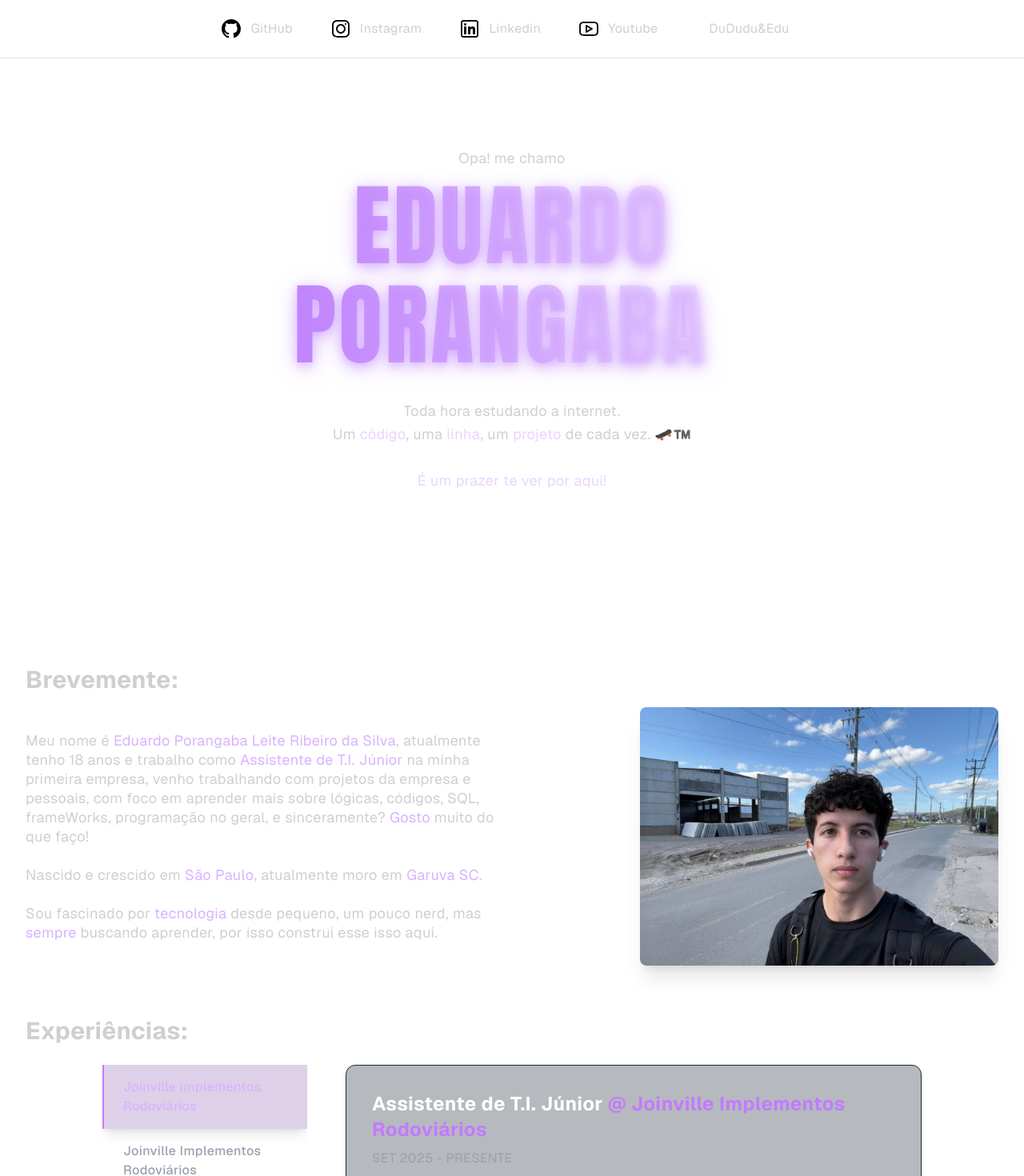
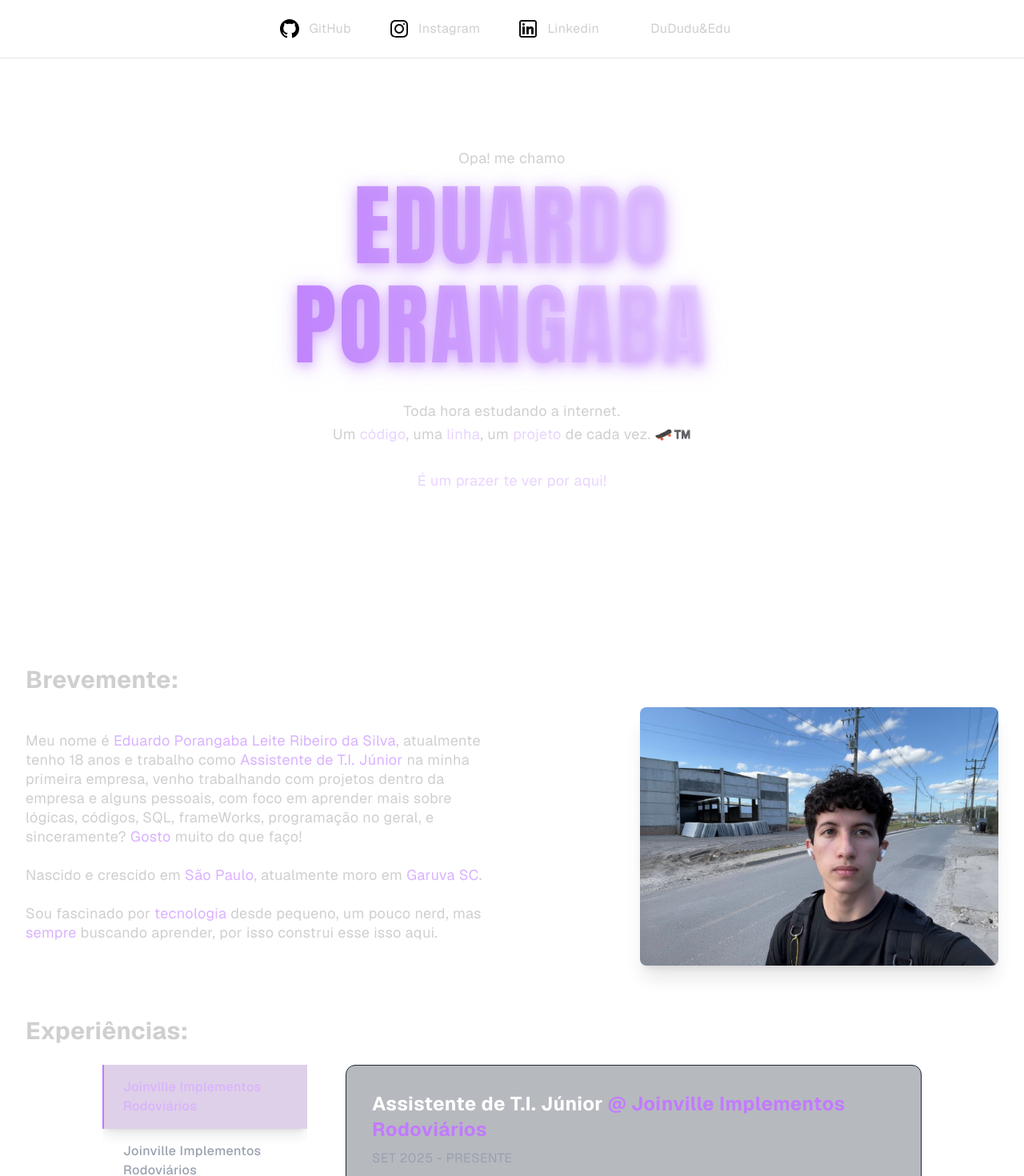
Before and after one commit to eduardoporangaba/about-me, a Next.js app: page / in a window 1280 px wide. Shown: the top 1470 px of the page at 80% size. Built offline with nearby package versions, Linux system fonts and the light colour scheme.

Commit message:
remove youtube

```diff
--- a/app/page.tsx
+++ b/app/page.tsx
@@ -62,30 +62,8 @@ export default function Home() {
               <span className="hidden sm:block">Linkedin</span>
             </a>
 
-            <a
-              href="https://youtube.com/@filipedeschamps"
-              target="_blank"
-              rel="noopener noreferrer"
-              className="flex items-center gap-3 hover:underline hover:underline-offset-4"
-            >
-              <Image
-                src="/youtube.svg"
-                alt="Youtube"
-                width={24}
-                height={24}
-                className="dark:invert"
-              />
-              <span className="hidden sm:block">Youtube</span>
-            </a>
-
             {/* Botão extra */}
-            <button
-              onClick={() =>
-                window.open(
-                  "https://youtu.be/ko70cExuzZM?si=OSh52P8D2FpXYGRu",
-                  "_blank"
-                )
-              }
+            <button //botão responsável por redirecionar para outro site | onClick={() => window.open("https://youtu.be/ko70cExuzZM?si=OSh52P8D2FpXYGRu""_blank")}
               className="hidden sm:block px-4 py-2 rounded hover:bg-neutral-100 dark:hover:bg-neutral-800 transition"
             >
               DuDudu&Edu
@@ -101,25 +79,13 @@ export default function Home() {
               </button>
               {menuOpen && (
                 <div className="absolute right-0 mt-2 w-48 bg-white dark:bg-neutral-900 shadow-lg rounded-lg py-2">
-                  <button
-                    onClick={() => (window.location.href = "/app/meetMe")}
-                    className="w-full text-left px-4 py-3 hover:bg-neutral-100 dark:hover:bg-neutral-800"
-                  >
-                    Sobre mim
-                  </button>
                   <a
-                    href="mailto:eduardoporangaba2@gmail.com"
+                    href="mailto:eduardoporangaba1@gmail.com"
                     className="block w-full text-left px-4 py-3 hover:bg-neutral-100 dark:hover:bg-neutral-800"
                   >
                     Contato
                   </a>
-                  <button
-                    onClick={() =>
-                      window.open(
-                        "https://youtu.be/ko70cExuzZM?si=OSh52P8D2FpXYGRu",
-                        "_blank"
-                      )
-                    }
+                  <button // botão responsável por redirecionar para outro site | onClick={() => window.open("https://youtu.be/ko70cExuzZM?si=OSh52P8D2FpXYGRu""_blank")}
                     className="w-full text-left px-4 py-3 hover:bg-neutral-100 dark:hover:bg-neutral-800"
                   >
                     DuDudu&Edu
@@ -167,10 +133,11 @@ export default function Home() {
               </span>
               , atualmente tenho 18 anos e trabalho como{" "}
               <span className="text-purple-300">Assistente de T.I. Júnior</span>{" "}
-              na minha primeira empresa, venho trabalhando com projetos da
-              empresa e pessoais, com foco em aprender mais sobre lógicas,
-              códigos, SQL, frameWorks, programação no geral, e sinceramente?{" "}
-              <span className="text-purple-300">Gosto</span> muito do que faço!
+              na minha primeira empresa, venho trabalhando com projetos dentro
+              da empresa e alguns pessoais, com foco em aprender mais sobre
+              lógicas, códigos, SQL, frameWorks, programação no geral, e
+              sinceramente? <span className="text-purple-300">Gosto</span> muito
+              do que faço!
               <br />
               <br />
               Nascido e crescido em{" "}
```
